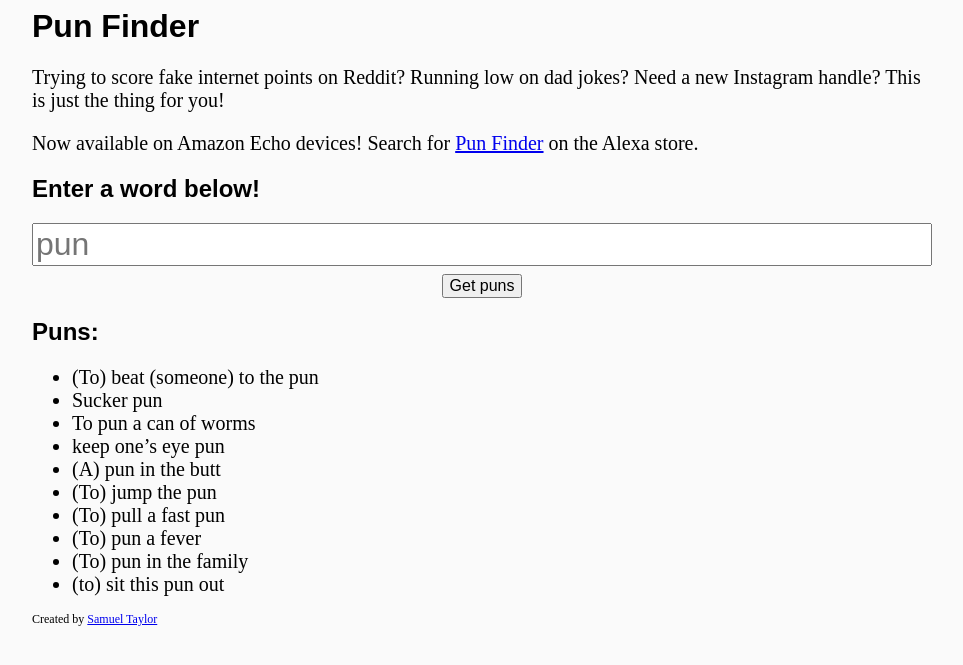
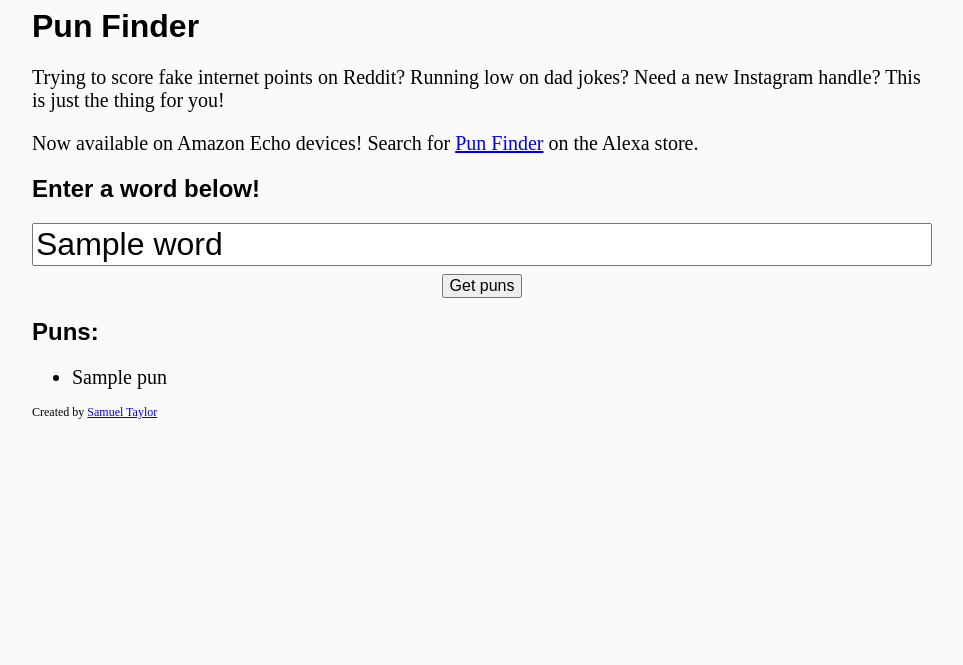
Before and after one commit to ssaamm/pun-generator, a Flask app: template src/templates/index.html in a window 1280 px wide. Shown: the top 665 px of the page, without its empty margins (158-1121 px from the left). Run offline with Flask 2, Linux system fonts and the light colour scheme; the template is opened without the code that fills it: most values are stand-ins (such as "Sample title", 1, 10 or a date in 2020); parts of the project's set-up code (start-up, migrations or seed data) failed here and were passed over.

Commit message:
#2: Add link to specific word

```diff
--- a/src/app.py
+++ b/src/app.py
@@ -82,10 +82,17 @@ with open('data/idioms', 'r') as f:
 
 @app.route('/')
 def index():
+    puns, word = None, None
     if 'stats' in request.args:
         logger.info(get_puns.cache_info())
+    if 'word' in request.args:
+        word = request.args.get('word').strip()
+        if len(word) < 1:
+            word = None
+        else:
+            puns = get_puns(word)
 
-    return render_template('index.html')
+    return render_template('index.html', puns=puns, word=word)
 
 
 @app.route('/pun')
--- a/src/static/script/puns.js
+++ b/src/static/script/puns.js
@@ -50,22 +50,24 @@ function onGetPunsClicked(event) {
     }
 
     get('pun?s=' + value, function(data) {
-        writePuns(data.puns);
+        writePuns(data.puns, value);
         unsetIsPunsLoading();
     }, function() {
         unsetIsPunsLoading();
     });
 }
 
-function writePuns(puns) {
+function writePuns(puns, word) {
     var list = document.getElementById('puns-list');
     list.innerHTML = '';
 
-    if (puns.length == 0) {
+    if (puns.length === 0) {
         puns = ['No puns found :('];
     }
 
     for (var i = 0; i < puns.length; ++i) {
         list.appendChild(createElement('li', puns[i]));
     }
+
+    window.history.replaceState(null, word + ' Puns - Pun Finder', '/?word=' + word);
 }
--- a/src/templates/index.html
+++ b/src/templates/index.html
@@ -17,13 +17,14 @@
             <h2>Enter a word below!</h2>
 
             <form action="" onsubmit="return false;">
-                <input type="text" placeholder="pun" id="seed" onkeydown="if (event.keyCode == 13) onGetPunsClicked(event);">
+                <input type="text" {% if word is none %}placeholder="pun"{% else %}value="{{ word }}"{% endif %} id="seed" onkeydown="if (event.keyCode == 13) onGetPunsClicked(event);">
                 <input type="button" onclick="onGetPunsClicked(event);" value="Get puns" id="get-button">
             </form>
 
             <div class="puns">
                 <h2>Puns:</h2>
                 <ul id="puns-list">
+                    {% if puns is none %}
                     <li>(To) beat (someone) to the pun</li>
                     <li>Sucker pun</li>
                     <li>To pun a can of worms</li>
@@ -34,6 +35,11 @@
                     <li>(To) pun a fever</li>
                     <li>(To) pun in the family</li>
                     <li>(to) sit this pun out</li>
+                    {% else %}
+                    {% for p in puns %}
+                    <li>{{ p }}</li>
+                    {% endfor %}
+                    {% endif %}
                 </ul>
             </div>
 
```
